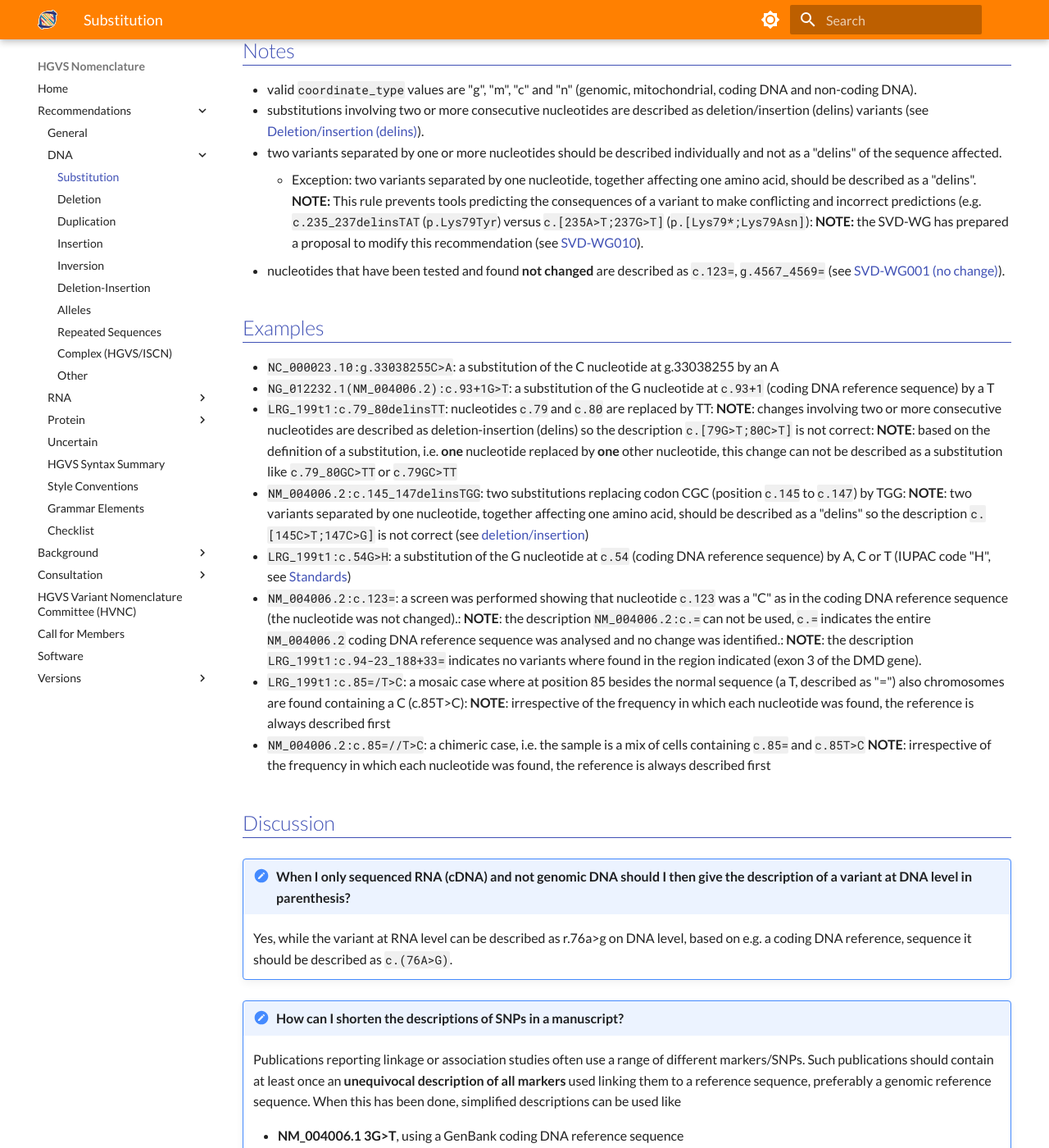
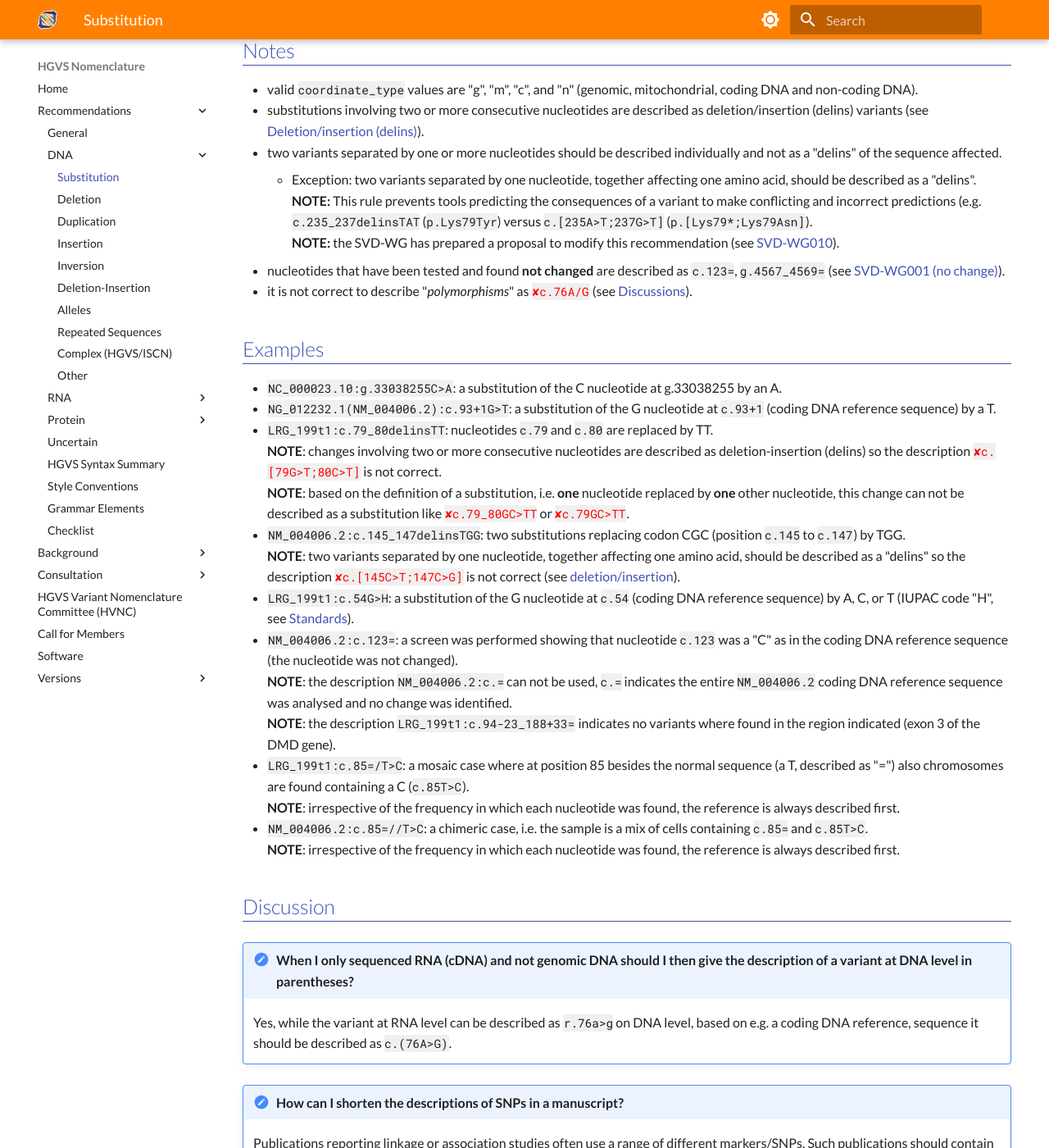
Before and after one commit to HGVSnomenclature/hgvs-nomenclature, an MkDocs documentation site: the page built from docs/recommendations/DNA/substitution.md, in a window 1280 px wide and 1400 px high, scrolled down 409 px. Shown: the whole window at 82% size. Built offline with MkDocs 1.6.1 and Material for MkDocs 9.7.7, drawn with Linux system fonts in a browser that asks for light colours; some of the changed text lies outside the part shown.

Commit message:
Fix styling in the DNA/substitution page.
Also fixed an empty link and a typo, and wrapped long lines.

```diff
--- a/docs/recommendations/DNA/substitution.md
+++ b/docs/recommendations/DNA/substitution.md
@@ -12,29 +12,38 @@ bin/pull-syntax -f docs/syntax.yaml dna.sub
 
 ## Notes
 
-- valid `coordinate_type` values are "g", "m", "c" and "n" (genomic, mitochondrial, coding DNA and non-coding DNA).
+- valid `coordinate_type` values are "g", "m", "c", and "n" (genomic, mitochondrial, coding DNA and non-coding DNA).
 - substitutions involving two or more consecutive nucleotides are described as deletion/insertion (delins) variants (see [Deletion/insertion (delins)](delins.md)).
 - two variants separated by one or more nucleotides should be described individually and not as a "delins" of the sequence affected.
-    - Exception: two variants separated by one nucleotide, together affecting one amino acid, should be described as a "delins". **NOTE:** This rule prevents tools predicting the consequences of a variant to make conflicting and incorrect predictions (e.g. `c.235_237delinsTAT` (`p.Lys79Tyr`) versus `c.[235A>T;237G>T]` (`p.[Lys79*;Lys79Asn]`): **NOTE:** the SVD-WG has prepared a proposal to modify this recommendation (see [SVD-WG010](../../consultation/SVD-WG010.md)).
+    - Exception: two variants separated by one nucleotide, together affecting one amino acid, should be described as a "delins".<br>
+      **NOTE:** This rule prevents tools predicting the consequences of a variant to make conflicting and incorrect predictions (e.g. `c.235_237delinsTAT` (`p.Lys79Tyr`) versus `c.[235A>T;237G>T]` (`p.[Lys79*;Lys79Asn]`).<br>
+      **NOTE:** the SVD-WG has prepared a proposal to modify this recommendation (see [SVD-WG010](../../consultation/SVD-WG010.md)).
 - nucleotides that have been tested and found **not changed** are described as `c.123=`, `g.4567_4569=` (see [SVD-WG001 (no change)](../../consultation/SVD-WG001.md)).
-<!-- - it is not correct to describe "_polymorphisms_" as `c.76A/G` (see [Discussions](#polymorphism)). -->
+- it is not correct to describe "_polymorphisms_" as <code class="invalid">c.76A/G</code> (see [Discussions](#polymorphism)).
 
 ## Examples
 
-- `NC_000023.10:g.33038255C>A`: a substitution of the C nucleotide at g.33038255 by an A
-- `NG_012232.1(NM_004006.2):c.93+1G>T`: a substitution of the G nucleotide at `c.93+1` (coding DNA reference sequence) by a T
-- `LRG_199t1:c.79_80delinsTT`: nucleotides `c.79` and `c.80` are replaced by TT: **NOTE**: changes involving two or more consecutive nucleotides are described as deletion-insertion (delins) so the description `c.[79G>T;80C>T]` is not correct: **NOTE**: based on the definition of a substitution, i.e. **one** nucleotide replaced by **one** other nucleotide, this change can not be described as a substitution like `c.79_80GC>TT` or `c.79GC>TT`
-- `NM_004006.2:c.145_147delinsTGG`: two substitutions replacing codon CGC (position `c.145` to `c.147`) by TGG: **NOTE**: two variants separated by one nucleotide, together affecting one amino acid, should be described as a "delins" so the description `c.[145C>T;147C>G]` is not correct (see [deletion/insertion]())
-- `LRG_199t1:c.54G>H`: a substitution of the G nucleotide at `c.54` (coding DNA reference sequence) by A, C or T (IUPAC code "H", see [Standards](../../background/standards.md))
-- `NM_004006.2:c.123=`: a screen was performed showing that nucleotide `c.123` was a "C" as in the coding DNA reference sequence (the nucleotide was not changed).: **NOTE**: the description `NM_004006.2:c.=` can not be used, `c.=` indicates the entire `NM_004006.2` coding DNA reference sequence was analysed and no change was identified.: **NOTE**: the description `LRG_199t1:c.94-23_188+33=` indicates no variants where found in the region indicated (exon 3 of the DMD gene).
-- `LRG_199t1:c.85=/T>C`: a mosaic case where at position 85 besides the normal sequence (a T, described as "=") also chromosomes are found containing a C (c.85T>C): **NOTE**: irrespective of the frequency in which each nucleotide was found, the reference is always described first
-- `NM_004006.2:c.85=//T>C`: a chimeric case, i.e. the sample is a mix of cells containing `c.85=` and `c.85T>C` **NOTE**: irrespective of the frequency in which each nucleotide was found, the reference is always described first
+- `NC_000023.10:g.33038255C>A`: a substitution of the C nucleotide at g.33038255 by an A.
+- `NG_012232.1(NM_004006.2):c.93+1G>T`: a substitution of the G nucleotide at `c.93+1` (coding DNA reference sequence) by a T.
+- `LRG_199t1:c.79_80delinsTT`: nucleotides `c.79` and `c.80` are replaced by TT.<br>
+   **NOTE**: changes involving two or more consecutive nucleotides are described as deletion-insertion (delins) so the description <code class="invalid">c.[79G>T;80C>T]</code> is not correct.<br>
+   **NOTE**: based on the definition of a substitution, i.e. **one** nucleotide replaced by **one** other nucleotide, this change can not be described as a substitution like <code class="invalid">c.79_80GC>TT</code> or <code class="invalid">c.79GC>TT</code>.
+- `NM_004006.2:c.145_147delinsTGG`: two substitutions replacing codon CGC (position `c.145` to `c.147`) by TGG.<br>
+   **NOTE**: two variants separated by one nucleotide, together affecting one amino acid, should be described as a "delins" so the description <code class="invalid">c.[145C>T;147C>G]</code> is not correct (see [deletion/insertion](delins.md)).
+- `LRG_199t1:c.54G>H`: a substitution of the G nucleotide at `c.54` (coding DNA reference sequence) by A, C, or T (IUPAC code "H", see [Standards](../../background/standards.md)).
+- `NM_004006.2:c.123=`: a screen was performed showing that nucleotide `c.123` was a "C" as in the coding DNA reference sequence (the nucleotide was not changed).<br>
+   **NOTE**: the description `NM_004006.2:c.=` can not be used, `c.=` indicates the entire `NM_004006.2` coding DNA reference sequence was analysed and no change was identified.<br>
+   **NOTE**: the description `LRG_199t1:c.94-23_188+33=` indicates no variants where found in the region indicated (exon 3 of the DMD gene).
+- `LRG_199t1:c.85=/T>C`: a mosaic case where at position 85 besides the normal sequence (a T, described as "=") also chromosomes are found containing a C (`c.85T>C`).<br>
+   **NOTE**: irrespective of the frequency in which each nucleotide was found, the reference is always described first.
+- `NM_004006.2:c.85=//T>C`: a chimeric case, i.e. the sample is a mix of cells containing `c.85=` and `c.85T>C`.<br>
+  **NOTE**: irrespective of the frequency in which each nucleotide was found, the reference is always described first.
 
 ## Discussion
 
-!!! note "When I only sequenced RNA (cDNA) and not genomic DNA should I then give the description of a variant at DNA level in parenthesis?"
+!!! note "When I only sequenced RNA (cDNA) and not genomic DNA should I then give the description of a variant at DNA level in parentheses?"
 
-    Yes, while the variant at RNA level can be described as r.76a>g on DNA level, based on e.g. a coding DNA reference, sequence it should be described as `c.(76A>G)`.
+    Yes, while the variant at RNA level can be described as `r.76a>g` on DNA level, based on e.g. a coding DNA reference, sequence it should be described as `c.(76A>G)`.
 
 !!! note "How can I shorten the descriptions of SNPs in a manuscript?"
 
@@ -49,16 +58,20 @@ bin/pull-syntax -f docs/syntax.yaml dna.sub
 
     It is recommended to describe variants in the promoter region of a gene based on a genomic reference sequence, e.g. `NC_000023.10:g.33357783G>A` (chrX, hg19). Describing the variant in relation to a coding DNA reference sequence (for this variant `NM_004006.1:c.-128354C>T` or `NM_000109.3:c.-401C>T` is possible but not really very informative; you do not know how long the 5'UTR is. The variant can also be described using a genomic reference sequence containing the promoter region (for this variant e.g. `L01538.1:g.1407C>T`), but again this is not really informative. Although `NC_000023.10:g.33357783G>A` seems complex, it can be used in a genome browsers helping you to quickly zoom in on the region of interest.<a id="polymorphism"></a>
 
-!!! note "Are polymorphisms described like `NM_004006.1:c.76A/G?`"
+!!! note "Are polymorphisms described like <code class="invalid">NM_004006.1:c.76A/G</code>?"
 
-    No, all substitutions are described as `NM_004006.1:c.76A>G`. In the past, the format `c.76A/G` has been used to describe "polymorphic" sequence variants. Note that a description should be neutral, simply describe the change, and not include any other information like predicted or known functional consequences.
+    No, all substitutions are described as `NM_004006.1:c.76A>G`.
+    In the past, the format <code class="invalid">c.76A/G</code> has been used to describe "polymorphic" sequence variants.
+    Note that a description should be neutral, simply describe the change, and not include any other information like predicted or known functional consequences.
 
-!!! note "Can I describe a GC to TG variant as a dinucleotide substitution (NG_012232.1:g.12GC>TG)?"
+!!! note "Can I describe a GC to TG variant as a dinucleotide substitution (<code class="invalid">NG_012232.1:g.12GC>TG</code>)?"
 
-    No, this is not allowed. By definition a substitution changes **one** nucleotide into **one** other nucleotide. The change GAAGCCAG to GAA<code class="spot1">TG</code>CAG should be described as NG_012232.1:g.12_13delinsTG, i.e. a deletion/insertion (indel) (see [Deletion-Insertion](delins.md) and Description - Note). When phase information is not available, the variant should be described as NG_012232.1:g.12G>T(;)13C>G (see [Alleles](alleles.md)).
+    No, this is not allowed.
+    By definition a substitution changes **one** nucleotide into **one** other nucleotide.
+    The change `..GAA`<code class="sub">GC</code>`CAG..` to `..GAA`<code class="sub">TG</code>`CAG..` should be described as `NG_012232.1:g.12_13delinsTG`, i.e. a deletion/insertion (indel) (see [Deletion-Insertion](delins.md) and Description - Note).
+    When phase information is not available, the variant should be described as `NG_012232.1:g.12G>T(;)13C>G` (see [Alleles](alleles.md)).
 
-!!! note "The _BRCA1_ coding DNA reference sequence `NM_007294.3` from position `c.2074` to `c.2080` is `..CATGACA..` A variant frequently found in the population is ..CAT<code class="spot1">A</code>ACA.. (NM_007294.3:c.2077G>A). In a patient I found the sequence ..CATA<code class="spot1">TA</code>ACA.. Can I describe this variant as `NM_007294.3:c.[2077G>A;2077_2078insTA]`?"
+!!! note "The _BRCA1_ coding DNA reference sequence `NM_007294.3` from position `c.2074` to `c.2080` is `..CATGACA..` A variant frequently found in the population is `..CAT`<code class="sub">A</code>`ACA..` (`NM_007294.3:c.2077G>A`). In a patient I found the sequence `..CAT`<code class="sub">A</code><code class="ins">TA</code>`ACA..`. Can I describe this variant as <code class="invalid">NM_007294.3:c.[2077G>A;2077_2078insTA]</code>?"
 
-    The correct description of this variant is `NM_007294.3:c.2077delinsATA`.
-
-    **NOTE:** the answer was modified, i.e. the addition "However, since the variant is likely a combination of two other variants it is acceptable to describe it as `NM_007294.3:c.[2077G>A;2077_2078insTA]"` was removed.
+    The correct description of this variant is `NM_007294.3:c.2077delinsATA`.<br>
+    **NOTE:** the answer was modified, i.e. the addition "However, since the variant is likely a combination of two other variants it is acceptable to describe it as <code class="invalid">NM_007294.3:c.[2077G>A;2077_2078insTA]</code>." was removed.
```
